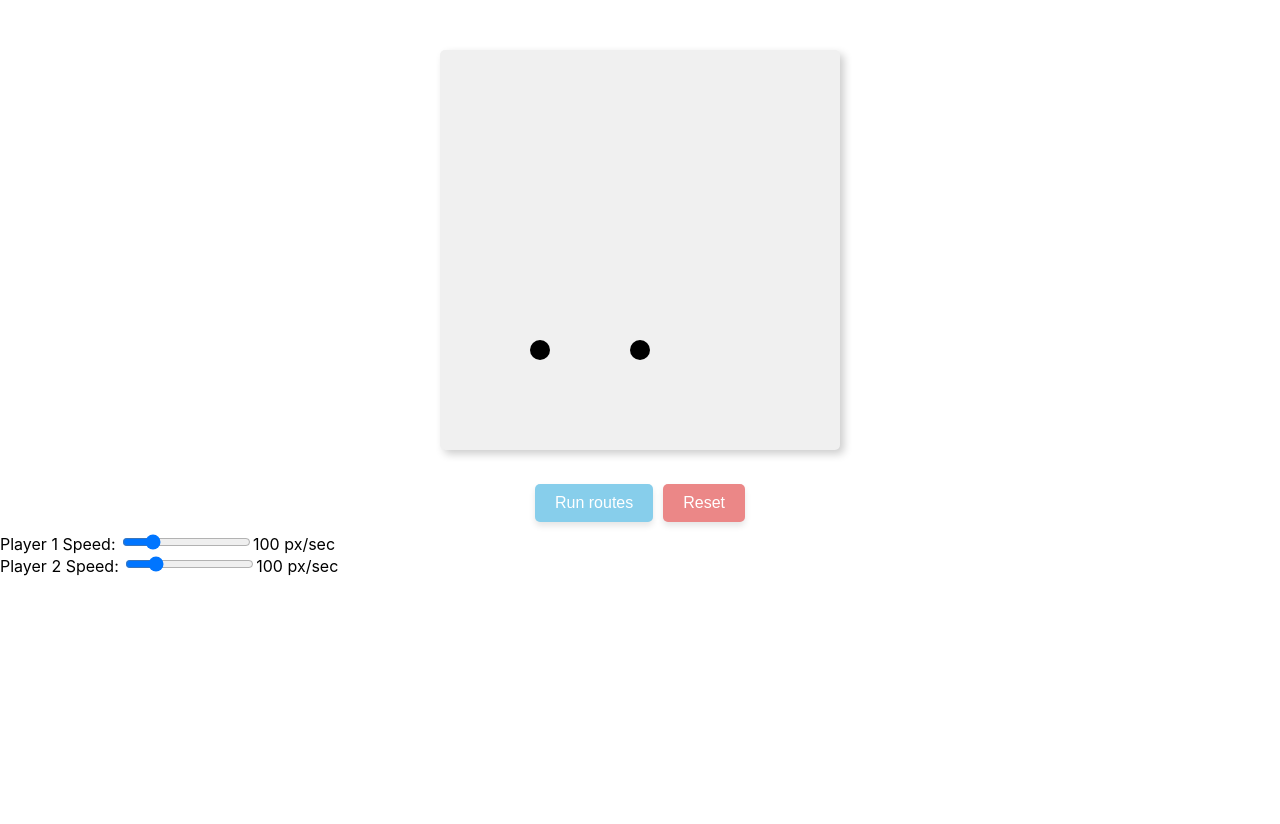
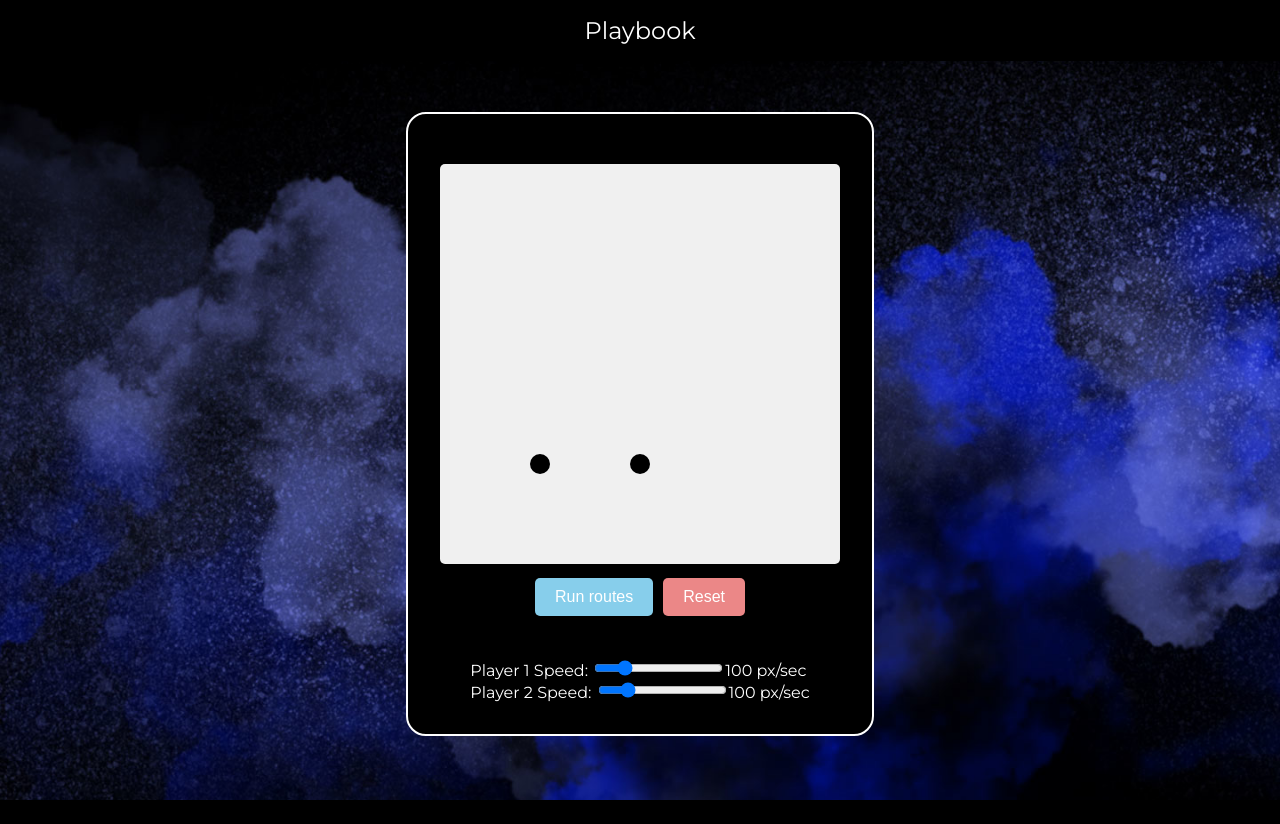
Before and after one commit to srihariKrishnaswamy/Playbook, a React (Create React App) app: page / in a window 1280 px wide. Before the commit the page ends 800 px from the top, so only its background shows below. Built offline with nearby package versions, Linux system fonts and the light colour scheme.

Commit message:
UI setup things

```diff
--- a/package.json
+++ b/package.json
@@ -3,6 +3,7 @@
   "version": "0.1.0",
   "private": true,
   "dependencies": {
+    "@mui/material": "^6.0.2",
     "@testing-library/jest-dom": "^5.17.0",
     "@testing-library/react": "^13.4.0",
     "@testing-library/user-event": "^13.5.0",
--- a/src/App.css
+++ b/src/App.css
@@ -12,14 +12,9 @@
   box-shadow: 4px 4px 8px rgba(0, 0, 0, 0.2);
 }
 
-/* App.css */
-
-/* Existing styles... */
-
 /* New style for spacing buttons */
 .button-container {
   text-align: center;
-  margin-top: 20px;
   padding: 10px;
 }
 
--- a/src/App.tsx
+++ b/src/App.tsx
@@ -1,10 +1,13 @@
 import React from "react";
-import PlayPanel from "./components/PlayPanel";
+import PlayPanel from "./components/play-panel/PlayPanel";
 import "./App.css";
+import PlaybookAppBar from "./components/playbook-app-bar/PlaybookAppBar";
 
 function App() {
   return (
     <div>
+      <PlaybookAppBar />
+      <div style={{paddingTop: '24px'}}/>
       <PlayPanel />
     </div>
   );
--- /dev/null
+++ b/src/components/play-panel/PlayPanel.css
@@ -0,0 +1,25 @@
+.play-panel-container {
+    display: flex;
+    flex-direction: column;
+    align-items: center;
+    gap: 2rem;
+    background-color: black;
+    padding-bottom: 2rem;
+    padding-right: 2rem;
+    padding-left: 2rem;
+    border-radius: 20px;
+    max-width: fit-content;
+    margin: auto;
+    border: 2px solid white;
+}
+
+.component-container {
+    display: flex;
+    justify-content: center; /* Centers horizontally */
+    align-items: center; /* Centers vertically */
+    height: 100vh; /* Ensures the parent container takes up the full height of the viewport */
+}
+
+.speed-controls {
+    color: white;
+}
--- a/src/components/PlayPanel.tsx
+++ b/src/components/play-panel/PlayPanel.tsx
@@ -1,12 +1,15 @@
 import React, { useState, MouseEvent } from "react";
 import { motion } from "framer-motion";
-import { Point } from "../model/Point";
-import Player from "../model/Player";
-import "../App.css";
+import { Point } from "../../model/Point";
+import Player from "../../model/Player";
+import "../../App.css";
+import "./PlayPanel.css";
 
 function PlayPanel() {
   const [isMouseDown, setIsMouseDown] = useState<boolean>(false);
-  const [activePlayerIndex, setActivePlayerIndex] = useState<number | null>(null);
+  const [activePlayerIndex, setActivePlayerIndex] = useState<number | null>(
+    null
+  );
   const [players, setPlayers] = useState<Player[]>([
     new Player(100, 300),
     new Player(200, 300),
@@ -141,7 +144,8 @@ function PlayPanel() {
   };
 
   return (
-    <div>
+    <div className="component-container">
+      <div className="play-panel-container">
         <div className="svg-container">
           <svg
             width="400"
@@ -170,7 +174,9 @@ function PlayPanel() {
                 cy={player.position.y}
                 r="10"
                 fill={
-              index === activePlayerIndex ? "rgb(140, 140, 140)" : "rgb(0, 0, 0)"
+                  index === activePlayerIndex
+                    ? "rgb(140, 140, 140)"
+                    : "rgb(0, 0, 0)"
                 }
                 onClick={(e) => selectPlayer(e, index)}
                 animate={{
@@ -184,8 +190,6 @@ function PlayPanel() {
               />
             ))}
           </svg>
-      </div>
-
           <div className="button-container">
             <button onClick={execute} className="button">
               Run routes
@@ -193,6 +197,7 @@ function PlayPanel() {
             <button onClick={resetState} className="button" id="reset-button">
               Reset
             </button>
+          </div>
         </div>
 
         <div className="speed-controls">
@@ -205,13 +210,16 @@ function PlayPanel() {
                 max="300"
                 step="10"
                 value={speeds[index]}
-              onChange={(e) => handleSpeedChange(index, Number(e.target.value))}
+                onChange={(e) =>
+                  handleSpeedChange(index, Number(e.target.value))
+                }
               />
               <span>{speeds[index]} px/sec</span>
             </div>
           ))}
         </div>
       </div>
+    </div>
   );
 }
 
--- /dev/null
+++ b/src/components/playbook-app-bar/PlaybookAppBar.css
@@ -0,0 +1,21 @@
+.app-bar {
+  position: fixed;
+  top: 0;
+  left: 0;
+  width: 100%;
+  background-color: #000000;
+  color: white;
+  box-shadow: 0 2px 4px rgba(0, 0, 0, 0.1);
+  z-index: 1000;
+}
+
+.toolbar {
+  display: flex;
+  justify-content: center;
+  align-items: center;
+  padding: 16px;
+}
+
+.title {
+  font-size: 24px;
+}
--- /dev/null
+++ b/src/components/playbook-app-bar/PlaybookAppBar.tsx
@@ -0,0 +1,14 @@
+import React from 'react';
+import './PlaybookAppBar.css';
+
+const PlaybookAppBar: React.FC = () => {
+  return (
+    <div className="app-bar">
+      <div className="toolbar">
+        <div className="title">Playbook</div>
+      </div>
+    </div>
+  );
+};
+
+export default PlaybookAppBar;
--- a/src/index.css
+++ b/src/index.css
@@ -1,13 +1,22 @@
-body {
+@import url("https://fonts.googleapis.com/css2?family=Montserrat:ital,wght@0,100..900;1,100..900&display=swap");
+
+html, body {
   margin: 0;
-  font-family: -apple-system, BlinkMacSystemFont, 'Segoe UI', 'Roboto', 'Oxygen',
-    'Ubuntu', 'Cantarell', 'Fira Sans', 'Droid Sans', 'Helvetica Neue',
-    sans-serif;
+  height: 100%; /* Ensures the body takes up the full viewport height */
+  font-family: Montserrat, 'sans-serif';
   -webkit-font-smoothing: antialiased;
   -moz-osx-font-smoothing: grayscale;
 }
 
+body {
+  background-image: url('./img/smoke-bg.png');
+  background-size: cover;
+  background-position: center;
+  background-repeat: no-repeat;
+  background-color: black;
+}
+
 code {
-  font-family: source-code-pro, Menlo, Monaco, Consolas, 'Courier New',
+  font-family: source-code-pro, Menlo, Monaco, Consolas, "Courier New",
     monospace;
 }
--- a/src/model/Player.tsx
+++ b/src/model/Player.tsx
@@ -61,7 +61,7 @@ class Player {
     // Updated setRouteAnimation to accept duration
     setRouteAnimation(cx: number[], cy: number[], duration: number) {
         this.animation = { cx, cy, duration };
-      }
+    }
 
     resetState(): void {
         this.position = { x: this.origin.x, y: this.origin.y };
```
Also changed, not shown: src/img/smoke-bg.png (added), 1 other file (tests, documents, lock files or other folders). Lines whose indentation alone changed are shown as unchanged.
